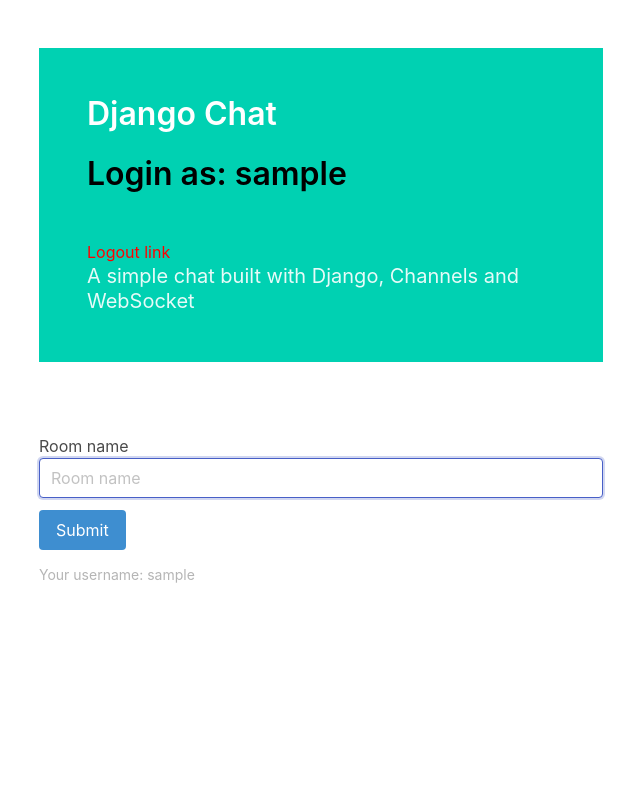
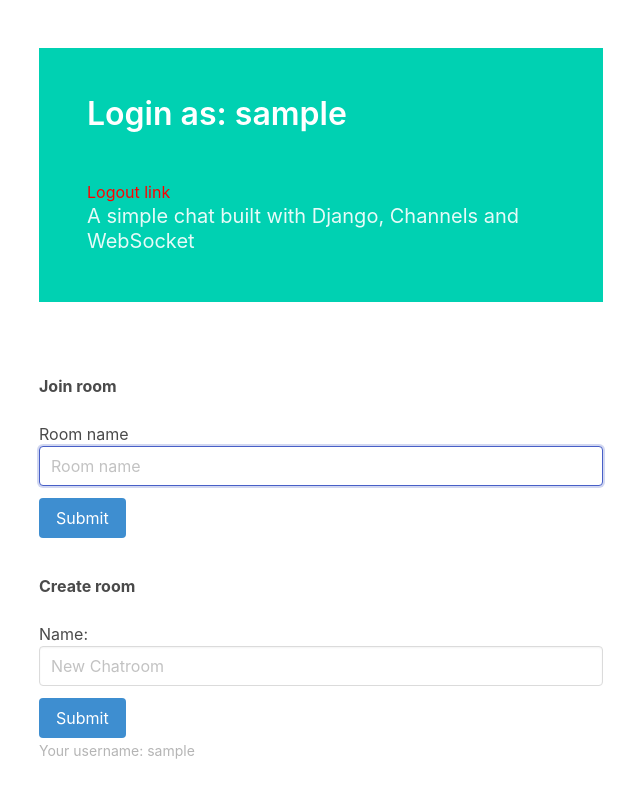
Before and after one commit to dvynohradovv/Chat_Django-WebSocket, a Django app: page /chat/room/ in a window 1280 px wide. Shown: the whole page, without its empty margins (319-959 px from the left). Before the commit the page ends 583 px from the top, so only its background shows below. Run offline with Django 4.2, Linux system fonts and the light colour scheme; the visitor is signed in with stand-in values (Sample User, id 1).

Commit message:
Create chat rooms

```diff
--- a/chat_project/chat/forms.py
+++ b/chat_project/chat/forms.py
@@ -1,5 +1,7 @@
 from django import forms
 from django.core.exceptions import ValidationError
+
+from .models import Chatroom
 
 
 class LoginForm(forms.Form):
@@ -14,3 +16,12 @@
             if not char.isalpha():
                 raise ValidationError("Only letters!")
         return data
+
+
+class ChatRoomForm(forms.ModelForm):
+    name = forms.CharField(widget=forms.TextInput(
+        attrs={"class": "input", "placeholder": "New Chatroom"}))
+
+    class Meta:
+        model = Chatroom
+        fields = ["name"]
--- a/chat_project/chat/models.py
+++ b/chat_project/chat/models.py
@@ -4,7 +4,7 @@
 
 # Create your models here.
 class Chatroom(models.Model):
-    name = models.CharField(max_length=100)
+    name = models.CharField(max_length=100, unique=True)
     creator = models.ForeignKey("chat.User", null=True, on_delete=models.SET_NULL, related_name="created_chatrooms")
 
 
--- a/chat_project/chat/templates/base.html
+++ b/chat_project/chat/templates/base.html
@@ -14,8 +14,7 @@
             <div class="column is-6 is-offset-3 mb-6">
                 <section class="hero is-primary">
                     <div class="hero-body">
-                        <p class="title">Django Chat</p>
-                        <p class="title" style="color:black">Login as: {{ user }}</p><br>
+                        <p class="title">Login as: {{ user }}</p><br>
                         <a href="/chat/logout/" style="color:red">Logout link</a>
                         <p class="subtitle">{% block subtitle %}A simple chat built with Django, Channels and
                             WebSocket{% endblock %}</p>
--- a/chat_project/chat/templates/chat/index.html
+++ b/chat_project/chat/templates/chat/index.html
@@ -4,8 +4,8 @@
 
 {% block content %}
 <div class="field">
+    <p><b>Join room</b></p><br>
     <label>Room name</label>
-
     <div class="control">
         <input class="input" type="text" placeholder="Room name" id="room-name-input">
     </div>
@@ -15,6 +15,22 @@
         <a class="button is-info" id="room-name-submit">Submit</a>
     </div>
 </div>
+
+<form method="post"><br>
+    {% csrf_token %}
+    <div class="field">
+        <div class="control">
+            <p><b>Create room</b></p><br>
+            {{ form }}
+        </div>
+    </div>
+    <div class="field">
+        <div class="control">
+            <button class="button is-info" type="submit" id="submit">Submit</button>
+        </div>
+    </div>
+</form>
+
 {% endblock %}
 
 {% block scripts %}
--- a/chat_project/chat/templates/chat/login.html
+++ b/chat_project/chat/templates/chat/login.html
@@ -25,12 +25,10 @@
             <label>Password</label>
             {{ form.password }}
             {% endif %}
-            <!--        <input class="input" type="text" placeholder="Username" id="user-name-input">-->
         </div>
     </div>
     <div class="field">
         <div class="control">
-            <!--        <a class="button is-info" id="user-name-submit">Submit</a>-->
             <button class="button is-info" type="submit" id="submit">Submit</button>
         </div>
     </div>
--- a/chat_project/chat/urls.py
+++ b/chat_project/chat/urls.py
@@ -21,7 +21,9 @@
 urlpatterns = [
     path('login/', LoginView.as_view(), name="login"),
     path('logout/', logout_view),
-    # path('login/<str:room_name>/', LoginView.as_view()),
+
     path('room/', IndexView.as_view(), name="index"),
+    # path('create-room/', ChatRoomView.as_view(), name="create-room"),
+    path('room/<str:room_name>/edit', ChatRoomView.as_view(), name="edit-room"),
     path('room/<str:room_name>/', ChatRoomView.as_view(), name="room"),
 ]
--- a/chat_project/chat/views.py
+++ b/chat_project/chat/views.py
@@ -2,11 +2,11 @@
 from django.http import HttpResponse, HttpResponseBadRequest
 from django.shortcuts import render, redirect
 from django.urls import reverse
-from django.views.generic import FormView, View
+from django.views.generic import FormView, View, CreateView
 from django.contrib.auth.mixins import LoginRequiredMixin
 
-from .forms import LoginForm
-from .models import User
+from .forms import LoginForm, ChatRoomForm
+from .models import User, Chatroom
 
 
 def logout_view(request):
@@ -63,9 +63,27 @@
 class IndexView(LoginRequiredMixin, View):
     def get(self, request, *args, **kwargs):
         user = request.user
+        form = ChatRoomForm()
         context = {
-            'username': user.username
+            'username': user.username,
+            'form': form
         }
+        return render(request, 'chat/index.html', context)
+
+    def post(self, request):
+        user = request.user
+        form = ChatRoomForm(request.POST)
+        if form.is_valid():
+            print("valid form")
+            chatroom = form.save()
+            chatroom.creator = user
+            chatroom.save()
+            return redirect(reverse("index", args=[chatroom.name]))
+        context = {
+            'username': user.username,
+            'form': form
+        }
+        print("invalid form")
         return render(request, 'chat/index.html', context)
 
 
@@ -75,10 +93,16 @@
         room_name = kwargs["room_name"]
 
         has_invite = user.chatroom_invitations.filter(name=room_name).exists()
-        if not has_invite:
-            return HttpResponseBadRequest("You have no invite!")
+        is_creator = user.created_chatrooms.filter(name=room_name).exists()
+        if not has_invite and not is_creator:
+            return HttpResponseBadRequest("You have no access!")
+
         context = {
             'room_name': room_name,
             'username': user.username,
         }
         return render(request, 'chat/room.html', context)
+
+
+class ChatRoomCreateView(CreateView):
+    model = Chatroom
```
Also changed, not shown: chat_project/chat/migrations/0005_alter_chatroom_name.py (added).
